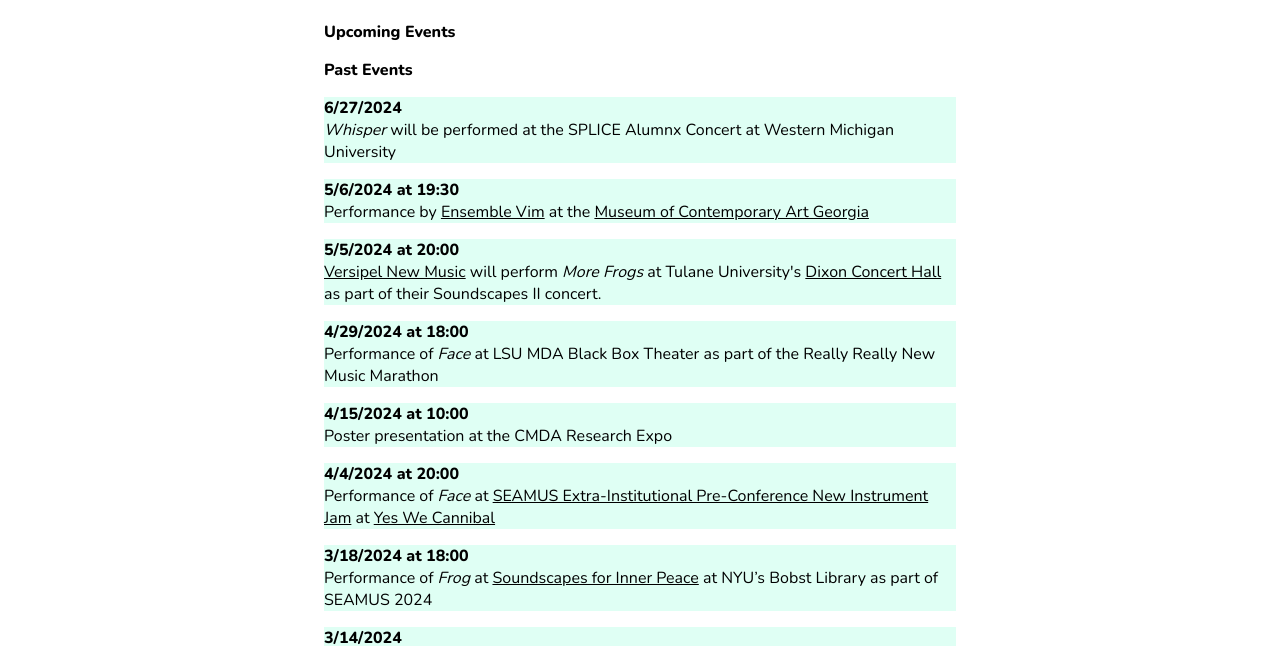
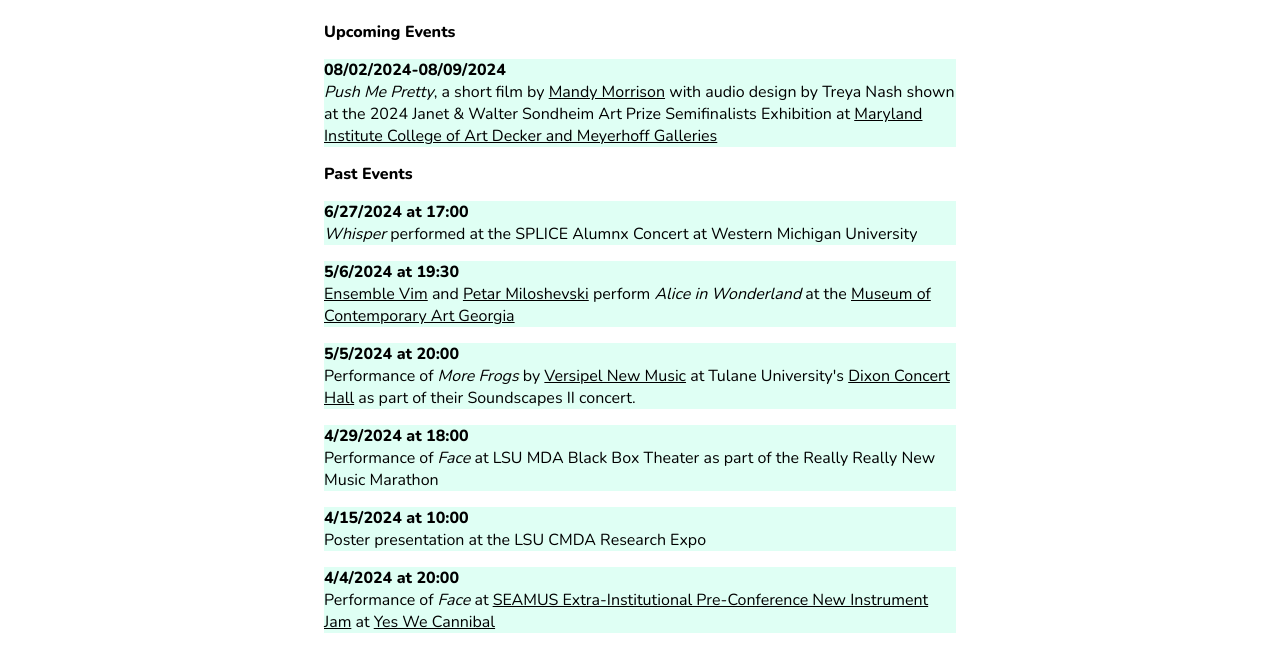
Before and after one commit to tmnash4/treyaNash, a plain HTML site: page calendar.html in a window 1280 px wide. Shown: the part 132-778 px from the top of the page. Drawn offline with nearby package versions, Linux system fonts and the light colour scheme.

Commit message:
Update calendar.html

```diff
--- a/calendar.html
+++ b/calendar.html
@@ -70,220 +70,85 @@
 let today = new Date();
 let color1 = "#DFFFF4"
 
-let myEvent19 = {
-   div: document.createElement("p"),
-   date: new Date(2024, 5, 27),
-   time: function() {
-    this.date.setHours(20)
-    // this.date.setMinutes(30)
-   },
-   eventTime: "19:30",
-   event: "SPLICE Alumnx Concert",
-   venue: "Western Michigan University",
-   piece: "<i>Whisper</i>",
-   ensemble: "",
-   performers: "",
-   linkCreation: document.createElement("a"),
-   eventText: function () {
-     this.div.innerHTML = ("<b>" + this.date.toLocaleDateString()+ "</b>" + "<br>"+ this.piece + " will be performed at the " + this.event + " at " + this.venue)
-    },
-   addEventToDOM: function () {
-    this.time()
-    this.eventText()
+class Entry {
+  constructor(date, eventTime, event, venue, piece, ensemble, performers) {
+    this.date = date;
+    this.eventTime = eventTime;
+    this.event = event;
+    this.venue = venue;
+    this.piece = piece;
+    this.ensemble = ensemble;
+    this.performers = performers;
+    let time = this.date.setHours(20);
+    this.div = document.createElement("p");
+    let linkCreation = document.createElement("a");
+
+  }
+  addEventToDOM() {
     this.div.style.backgroundColor = color1
     if (this.date.getTime() > today.getTime()) {
     upComing.appendChild(this.div)
     } else {
     past.appendChild(this.div)
     }
-   }
+  }
+
 }
-myEvent19.addEventToDOM()
 
+// let entry = new Entry(new Date(2025, 3, 2), "18:30", "concert", "place", "<i>A Piece</i>", "this ensemble", "the performers")
+// entry.div.innerHTML = ("<b>" + entry.date.toLocaleDateString() + "</b>" + "<br>"+ entry.piece + " will be performed at the " + entry.event + " at " + entry.venue)
+// entry.addEventToDOM()
+let mandyArt = new Entry(new Date(2024, 7, 9), "", "2024 Janet & Walter Sondheim Art Prize Semifinalists Exhibition", "<a href=https://www.mica.edu/galleries/meyerhoff-gallery/>Maryland Institute College of Art Decker and Meyerhoff Galleries</a>", "Push Me Pretty")
+mandyArt.div.innerHTML = ("<b>" + "08/02/2024-08/09/2024" + "</b>" + "<br>"+ "<i>" + mandyArt.piece + "</i>" + ", a short film by <a href=https://mandymorrisonart.com/>Mandy Morrison</a> with audio design by Treya Nash shown at the " + mandyArt.event + " at " + mandyArt.venue)
+mandyArt.addEventToDOM()
 
-let myEvent2 = {
-   div: document.createElement("p"),
-   date: new Date(2024, 4, 6),
-   time: function() {
-    this.date.setHours(19)
-    this.date.setMinutes(30)
-   },
-   eventTime: "19:30",
-   ensemble: "<a href='https://www.ensemblevim.org/'>Ensemble Vim</a>",
-   event: "<a href='https://www.ensemblevim.org/events/season-closer'>Museum of Contemporary Art Georgia</a>",
-   venue: "Purdue University",
-   location: "",
-   piece: "<i></i>",
-   linkCreation: document.createElement("a"),
-   eventText: function () {
-     this.div.innerHTML = ("<b>" + this.date.toLocaleDateString()+ " at " + this.eventTime + "</b>"
-        + "<br>" + "Performance by " + this.ensemble + " at the " + this.event)
-    },
-   addEventToDOM: function () {
-    this.div.style.backgroundColor = color1
-    if (this.date.getTime() > today.getTime()) {
-   upComing.appendChild(this.div)
-    } else {
-    past.appendChild(this.div)
-    }
-   }
-}
-myEvent2.time()
-myEvent2.eventText()
-myEvent2.addEventToDOM()
+let spliceAlum = new Entry((new Date(2024, 5, 27)), "17:00", "SPLICE Alumnx Concert", "Western Michigan University", "<i>Whisper</i>", "n/a", "n/a");
+spliceAlum.div.innerHTML = ("<b>" + spliceAlum.date.toLocaleDateString() + " at " + spliceAlum.eventTime + "</b>" + "<br>"+ "<i>" + spliceAlum.piece + "</i>" + " performed at the " + spliceAlum.event + " at " + spliceAlum.venue)
+spliceAlum.addEventToDOM()
 
-let myEvent18 = {
-   div: document.createElement("p"),
-   date: new Date(2024, 4, 5),
-   time: function() {
-    this.date.setHours(20)
-    // this.date.setMinutes(30)
-   },
-   eventTime: "20:00",
-   event: "Soundscapes II",
-   venue: "Tulane University's <a href=https://g.co/kgs/VTkmbww>Dixon Concert Hall</a>",
-   piece: "<i>More Frogs</i>",
-   ensemble: "<a href=https://versipel.org/about/>Versipel New Music</a>",
-   performers: "",
-   linkCreation: document.createElement("a"),
-   eventText: function () {
-     this.div.innerHTML = ("<b>" + this.date.toLocaleDateString()+ " at " + this.eventTime + "</b>"
-        + "<br>" + this.ensemble + " will perform " + this.piece + " at " + this.venue + " as part of their " + this.event + " concert.")
-    },
-   addEventToDOM: function () {
-    this.time()
-    this.eventText()
-    this.div.style.backgroundColor = color1
-    if (this.date.getTime() > today.getTime()) {
-    upComing.appendChild(this.div)
-    } else {
-    past.appendChild(this.div)
-    }
-   }
-}
-myEvent18.addEventToDOM()
+let vimAlice = new Entry(new Date(2024, 4, 6), "19:30", "n/a", "<a href='https://www.ensemblevim.org/events/season-closer'>Museum of Contemporary Art Georgia</a>", "<i>Alice in Wonderland</i>", "<a href='https://www.ensemblevim.org/'>Ensemble Vim</a>", "<a href=https://www.petarmiloshevski.com/>Petar Miloshevski</a>");
+vimAlice.div.innerHTML = ("<b>" + vimAlice.date.toLocaleDateString() + " at " + vimAlice.eventTime + "</b>" + "<br>"+  vimAlice.ensemble + " and " + vimAlice.performers + " perform " + vimAlice.piece + " at the " + vimAlice.venue)
+vimAlice.addEventToDOM()
 
-let myEvent16 = {
-   div: document.createElement("p"),
-   date: new Date(2024, 3, 29),
-   time: function() {
-    this.date.setHours(10)
-    // this.date.setMinutes(30)
-   },
-   eventTime: "18:00",
-   event: "Really Really New Music Marathon",
-   venue: "LSU MDA Black Box Theater",
-   piece: "<i>Face</i>",
-   ensemble: "",
-   performers: "",
-   linkCreation: document.createElement("a"),
-   eventText: function () {
-     this.div.innerHTML = ("<b>" + this.date.toLocaleDateString()+ " at " + this.eventTime + "</b>"
-        + "<br>" + "Performance of " + this.piece + " at " + this.venue + " as part of the " + this.event)
-    },
-   addEventToDOM: function () {
-    this.time()
-    this.eventText()
-    this.div.style.backgroundColor = color1
-    if (this.date.getTime() > today.getTime()) {
-    upComing.appendChild(this.div)
-    } else {
-    past.appendChild(this.div)
-    }
-   }
-}
-myEvent16.addEventToDOM()
+let soundScapes = new Entry(new Date(2024, 4, 5), "20:00", "Soundscapes II", "Tulane University's <a href=https://g.co/kgs/VTkmbww>Dixon Concert Hall</a>", "<i>More Frogs</i>","<a href=https://versipel.org/about/>Versipel New Music</a>",);
+soundScapes.div.innerHTML = "<b>" + soundScapes.date.toLocaleDateString()+ " at " + soundScapes.eventTime + "</b>"
+        + "<br>" + "Performance of " + soundScapes.piece + " by " + soundScapes.ensemble + " at " + soundScapes.venue + " as part of their " + soundScapes.event + " concert."
+soundScapes.addEventToDOM()
 
-let myEvent17 = {
-   div: document.createElement("p"),
-   date: new Date(2024, 3, 15),
-   time: function() {
-    this.date.setHours(10)
-    // this.date.setMinutes(30)
-   },
-   eventTime: "10:00",
-   event: "CMDA Research Expo",
-   venue: "LSU MDA Lobby",
-   piece: "Poster presentation",
-   ensemble: "",
-   performers: "",
-   linkCreation: document.createElement("a"),
-   eventText: function () {
-     this.div.innerHTML = ("<b>" + this.date.toLocaleDateString()+ " at " + this.eventTime + "</b>"
-        + "<br>" + "Poster presentation at the " +  this.event)
-    },
-   addEventToDOM: function () {
-    this.time()
-    this.eventText()
-    this.div.style.backgroundColor = color1
-    if (this.date.getTime() > today.getTime()) {
-    upComing.appendChild(this.div)
-    } else {
-    past.appendChild(this.div)
-    }
-   }
-}
-myEvent17.addEventToDOM()
+let rrnmmSp24 = new Entry(new Date(2024, 3, 29), "18:00", "Really Really New Music Marathon", "LSU MDA Black Box Theater", "<i>Face</i>")
+rrnmmSp24.div.innerHTML = "<b>" + rrnmmSp24.date.toLocaleDateString()+ " at " + rrnmmSp24.eventTime + "</b>"
+        + "<br>" + "Performance of " + rrnmmSp24.piece + " at " + rrnmmSp24.venue + " as part of the " + rrnmmSp24.event
+rrnmmSp24.addEventToDOM()
 
-let myEvent14 = {
-   div: document.createElement("p"),
-   date: new Date(2024, 3, 4),
-   time: function() {
-    this.date.setHours(20)
-    // this.date.setMinutes(30)
-   },
-   eventTime: "20:00",
-   event: "<a href=https://yeswecannibal.org/encounters/post-seamus-jam/>SEAMUS Extra-Institutional Pre-Conference New Instrument Jam</a> ",
-   venue: "<a href=https://yeswecannibal.org/>Yes We Cannibal</a>",
-   piece: "<i>Face</i>",
-   ensemble: "",
-   performers: "",
-   linkCreation: document.createElement("a"),
-   eventText: function () {
-     this.div.innerHTML = ("<b>" + this.date.toLocaleDateString()+ " at " + this.eventTime + "</b>"
-        + "<br>" + "Performance of " + this.piece + " at " + this.event + " at " + this.venue)
-    },
-   addEventToDOM: function () {
-    this.time()
-    this.eventText()
-    this.div.style.backgroundColor = color1
-    if (this.date.getTime() > today.getTime()) {
-    upComing.appendChild(this.div)
-    } else {
-    past.appendChild(this.div)
-    }
-   }
-}
-myEvent14.addEventToDOM()
+let posterPres = new Entry(new Date(2024, 3, 15), "10:00", "LSU CMDA Research Expo", "LSU MDA Lobby", "", "", "")
+posterPres.div.innerHTML = "<b>" + posterPres.date.toLocaleDateString()+ " at " + posterPres.eventTime + "</b>" + "<br>" + "Poster presentation at the " +  posterPres.event
+posterPres.addEventToDOM()
 
-let myEvent3 = {
-   div: document.createElement("p"),
-   date: new Date(2024, 2, 18),
-   time: function() {
-    this.date.setHours(18)
-   },
-   eventTime: "18:00",
-   event: "<a href='https://seamusonline.org/conference-2024-40th-a-constellation-of-regional-hosts/'>Soundscapes for Inner Peace</a>",
-   venue: "NYU’s Bobst Library",
-   location: "",
-   piece: "<i>Frog</i>",
-   linkCreation: document.createElement("a"),
-   eventText: function () {
-     this.div.innerHTML = ("<b>" + this.date.toLocaleDateString()+ " at " + this.eventTime + "</b>"
-        + "<br>" + "Performance of " + this.piece + " at " + this.event + " at " + this.venue + " as part of SEAMUS 2024")
-    },
-   addEventToDOM: function () {
-    this.div.style.backgroundColor = color1
-    if (this.date.getTime() > today.getTime()) {
-   upComing.appendChild(this.div)
-    } else {
-    past.appendChild(this.div)
-    }
-   }
-}
-myEvent3.time()
-myEvent3.eventText()
-myEvent3.addEventToDOM()
+let faceCan = new Entry(
+  new Date(2024, 3, 4), // April 4, 2024 (month is 0-based)
+  "20:00",
+  '<a href="https://yeswecannibal.org/encounters/post-seamus-jam/">SEAMUS Extra-Institutional Pre-Conference New Instrument Jam</a>',
+  '<a href="https://yeswecannibal.org/">Yes We Cannibal</a>',
+  '<i>Face</i>',
+  "", // No ensemble
+  ""  // No performers
+);
+faceCan.div.innerHTML = "<b>" + faceCan.date.toLocaleDateString()+ " at " + faceCan.eventTime + "</b>" + "<br>" + "Performance of " + faceCan.piece + " at " + faceCan.event + " at " + faceCan.venue
+faceCan.addEventToDOM()
+
+const seamus1 = new Entry(
+  new Date(2024, 2, 18),
+  "18:00",
+  '<a href="https://seamusonline.org/conference-2024-40th-a-constellation-of-regional-hosts/">Soundscapes for Inner Peace</a>',
+  "NYU’s Bobst Library",
+  '<i>Frog</i>',
+  "",
+  ""
+);
+seamus1.div.innerHTML = ("<b>" + seamus1.date.toLocaleDateString()+ " at " + seamus1.eventTime + "</b>"
+        + "<br>" + "Performance of " + seamus1.piece + " at " + seamus1.event + " at " + seamus1.venue + " as part of SEAMUS 2024")
+seamus1.addEventToDOM()
+
 
 
 let myEvent1 = {
```
